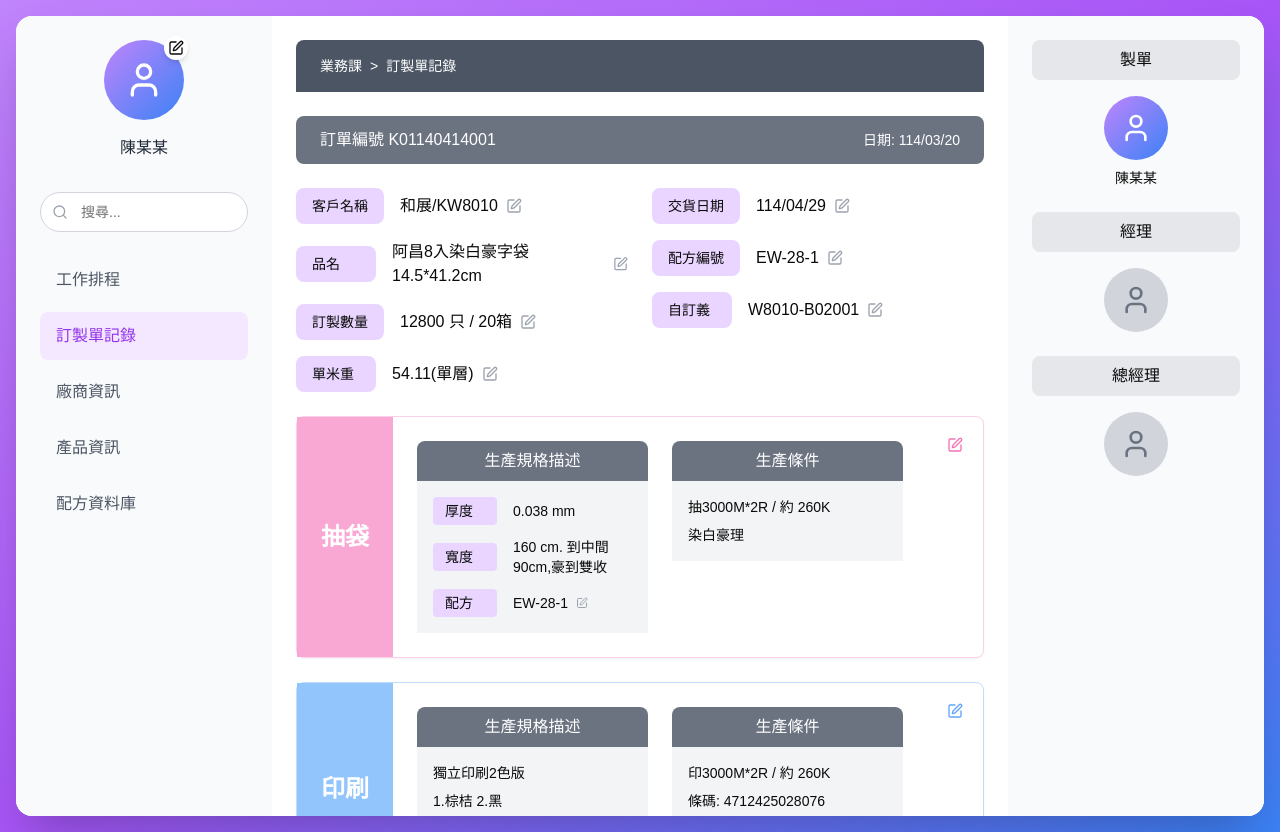
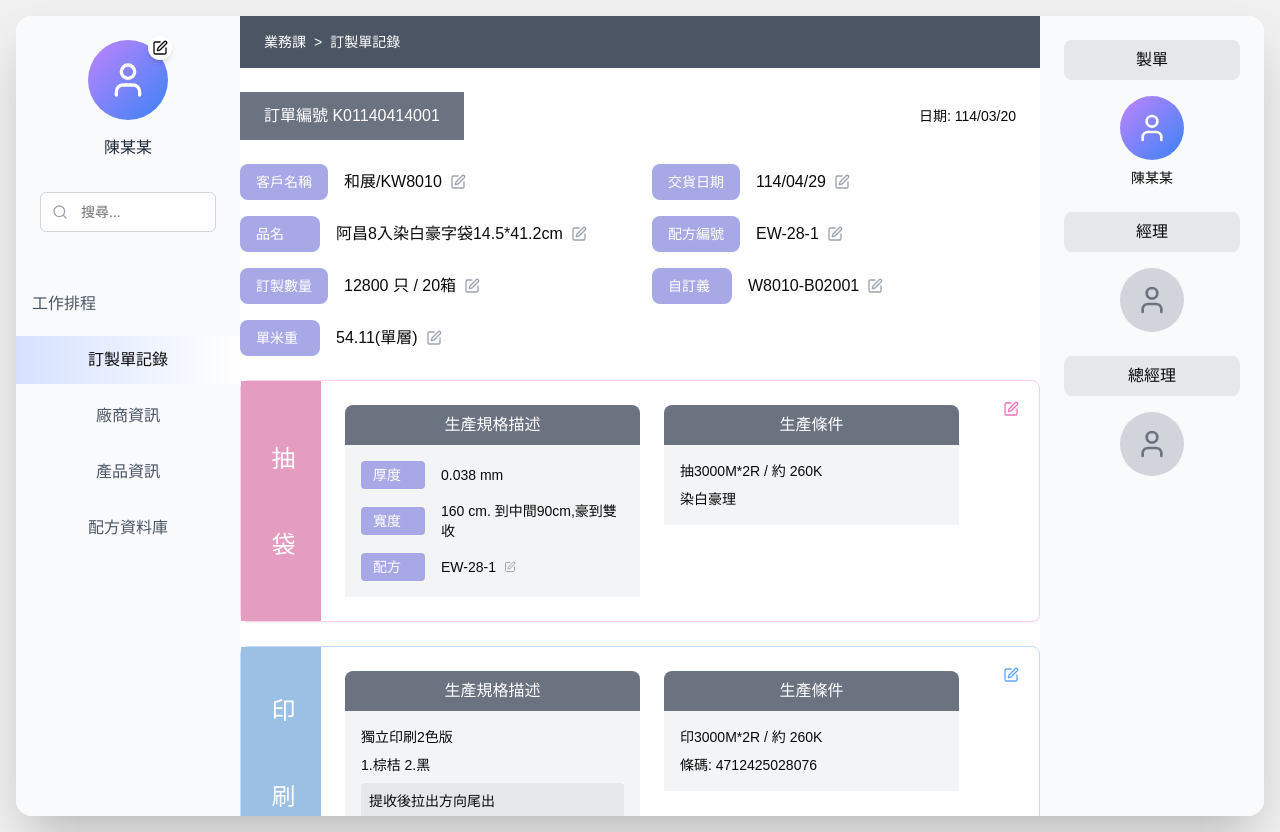
Before and after one commit to flowasitgoes/etPack-admin-new-latest, a Next.js app: page / in a window 1280 px wide. Built offline with nearby package versions, Linux system fonts and the light colour scheme.

Commit message:
抽袋課印刷課裁袋課顏色ok

```diff
--- a/app/page.tsx
+++ b/app/page.tsx
@@ -4,14 +4,17 @@ import { Search, Edit, User } from "lucide-react"
 import { Button } from "@/components/ui/button"
 import { Input } from "@/components/ui/input"
 import { Card, CardContent } from "@/components/ui/card"
+import "../styles/admin-colors.css"
+import "../styles/admin.css"
 
 export default function ERPAdmin() {
   return (
-    <div className="min-h-screen bg-gradient-to-br from-purple-400 via-purple-500 to-blue-500 p-4">
+    <div className="admin-container min-h-screen bg-gradient-to-br p-4">
       <div className="max-w-7xl mx-auto bg-white rounded-2xl shadow-2xl overflow-hidden">
         <div className="flex h-screen">
           {/* Left Sidebar */}
-          <div className="w-64 bg-gray-50 p-6">
+          <div className="admin-left-sidebar bg-gray-50">
+            <div className="user-and-search-section p-6">
               {/* User Profile */}
               <div className="flex flex-col items-center mb-8">
                 <div className="relative mb-4">
@@ -31,23 +34,24 @@ export default function ERPAdmin() {
 
               {/* Search */}
               <div className="relative mb-6">
-              <Input placeholder="搜尋..." className="pl-10 rounded-full border-gray-300" />
+                <Input placeholder="搜尋..." className="pl-10 border-gray-300" />
                 <Search className="absolute left-3 top-1/2 transform -translate-y-1/2 w-4 h-4 text-gray-400" />
               </div>
 
+            </div>
             {/* Navigation Menu */}
             <nav className="space-y-2">
-              <div className="text-gray-600 hover:text-purple-600 hover:bg-purple-50 px-4 py-3 rounded-lg cursor-pointer transition-colors">
+              <div className="text-gray-600 hover:text-purple-600 hover:bg-purple-50 px-4 py-3 cursor-pointer transition-colors">
                 工作排程
               </div>
-              <div className="text-purple-600 bg-purple-100 px-4 py-3 rounded-lg font-medium">訂製單記錄</div>
-              <div className="text-gray-600 hover:text-purple-600 hover:bg-purple-50 px-4 py-3 rounded-lg cursor-pointer transition-colors">
+              <div className="bg-gradient-primary px-4 py-3 text-center">訂製單記錄</div>
+              <div className="text-gray-600 text-center hover:text-purple-600 hover:bg-purple-50 px-4 py-3 cursor-pointer transition-colors">
                 廠商資訊
               </div>
-              <div className="text-gray-600 hover:text-purple-600 hover:bg-purple-50 px-4 py-3 rounded-lg cursor-pointer transition-colors">
+              <div className="text-gray-600 text-center hover:text-purple-600 hover:bg-purple-50 px-4 py-3 cursor-pointer transition-colors">
                 產品資訊
               </div>
-              <div className="text-gray-600 hover:text-purple-600 hover:bg-purple-50 px-4 py-3 rounded-lg cursor-pointer transition-colors">
+              <div className="text-gray-600 text-center hover:text-purple-600 hover:bg-purple-50 px-4 py-3 cursor-pointer transition-colors">
                 配方資料庫
               </div>
             </nav>
@@ -55,9 +59,9 @@ export default function ERPAdmin() {
 
           {/* Main Content */}
           <div className="middle-col-section flex-1 flex" style={{ overflow: "scroll" }}  >
-            <div className="flex-1 p-6">
+            <div className="middle-col-outer-wrap flex-1">
               {/* Header */}
-              <div className="bg-gray-600 text-white px-6 py-4 rounded-t-lg mb-6">
+              <div className="bg-gray-600 text-white px-6 py-4 mb-6">
                 <div className="flex items-center space-x-2 text-sm">
                   <span>業務課</span>
                   <span>{">"}</span>
@@ -66,16 +70,22 @@ export default function ERPAdmin() {
               </div>
 
               {/* Order Header */}
-              <div className="bg-gray-500 text-white px-6 py-3 rounded-lg mb-6 flex justify-between items-center">
+              <div className="order-header-wrap">
+                <div className="bg-gray-500 text-white px-6 py-3 mb-6 flex justify-between items-center">
                   <span className="font-medium">訂單編號 K01140414001</span>
+                </div>
+
+                <div className="px-6 py-3 mb-6 flex justify-between items-center">
                   <span className="text-sm">日期: 114/03/20</span>
                 </div>
+              </div>
+
 
               {/* Order Details Form */}
               <div className="grid grid-cols-2 gap-6 mb-6">
                 <div className="space-y-4">
                   <div className="flex items-center space-x-4">
-                    <div className="bg-purple-200 px-4 py-2 rounded-lg text-sm font-medium min-w-20">客戶名稱</div>
+                    <div className="text-white bg-primary px-4 py-2 rounded-lg text-sm font-medium min-w-20">客戶名稱</div>
                     <div className="flex items-center space-x-2">
                       <span>和展/KW8010</span>
                       <Edit className="w-4 h-4 text-gray-400" />
@@ -83,7 +93,7 @@ export default function ERPAdmin() {
                   </div>
 
                   <div className="flex items-center space-x-4">
-                    <div className="bg-purple-200 px-4 py-2 rounded-lg text-sm font-medium min-w-20">品名</div>
+                    <div className="text-white bg-primary px-4 py-2 rounded-lg text-sm font-medium min-w-20">品名</div>
                     <div className="flex items-center space-x-2">
                       <span>阿昌8入染白豪字袋14.5*41.2cm</span>
                       <Edit className="w-4 h-4 text-gray-400" />
@@ -91,7 +101,7 @@ export default function ERPAdmin() {
                   </div>
 
                   <div className="flex items-center space-x-4">
-                    <div className="bg-purple-200 px-4 py-2 rounded-lg text-sm font-medium min-w-20">訂製數量</div>
+                    <div className="text-white bg-primary px-4 py-2 rounded-lg text-sm font-medium min-w-20">訂製數量</div>
                     <div className="flex items-center space-x-2">
                       <span>12800 只 / 20箱</span>
                       <Edit className="w-4 h-4 text-gray-400" />
@@ -99,7 +109,7 @@ export default function ERPAdmin() {
                   </div>
 
                   <div className="flex items-center space-x-4">
-                    <div className="bg-purple-200 px-4 py-2 rounded-lg text-sm font-medium min-w-20">單米重</div>
+                    <div className="text-white bg-primary px-4 py-2 rounded-lg text-sm font-medium min-w-20">單米重</div>
                     <div className="flex items-center space-x-2">
                       <span>54.11(單層)</span>
                       <Edit className="w-4 h-4 text-gray-400" />
@@ -109,7 +119,7 @@ export default function ERPAdmin() {
 
                 <div className="space-y-4">
                   <div className="flex items-center space-x-4">
-                    <div className="bg-purple-200 px-4 py-2 rounded-lg text-sm font-medium min-w-20">交貨日期</div>
+                    <div className="text-white bg-primary px-4 py-2 rounded-lg text-sm font-medium min-w-20">交貨日期</div>
                     <div className="flex items-center space-x-2">
                       <span>114/04/29</span>
                       <Edit className="w-4 h-4 text-gray-400" />
@@ -117,7 +127,7 @@ export default function ERPAdmin() {
                   </div>
 
                   <div className="flex items-center space-x-4">
-                    <div className="bg-purple-200 px-4 py-2 rounded-lg text-sm font-medium min-w-20">配方編號</div>
+                    <div className="text-white bg-primary px-4 py-2 rounded-lg text-sm font-medium min-w-20">配方編號</div>
                     <div className="flex items-center space-x-2">
                       <span>EW-28-1</span>
                       <Edit className="w-4 h-4 text-gray-400" />
@@ -125,7 +135,7 @@ export default function ERPAdmin() {
                   </div>
 
                   <div className="flex items-center space-x-4">
-                    <div className="bg-purple-200 px-4 py-2 rounded-lg text-sm font-medium min-w-20">自訂義</div>
+                    <div className="text-white bg-primary px-4 py-2 rounded-lg text-sm font-medium min-w-20">自訂義</div>
                     <div className="flex items-center space-x-2">
                       <span>W8010-B02001</span>
                       <Edit className="w-4 h-4 text-gray-400" />
@@ -140,8 +150,11 @@ export default function ERPAdmin() {
                 <Card className="border-pink-200">
                   <CardContent className="p-0">
                     <div className="flex">
-                      <div className="bg-pink-300 text-white px-6 py-8 flex items-center justify-center text-2xl font-bold min-w-20">
-                        抽袋
+                      <div className="bg-bag-drawing text-white px-6 py-8 flex items-center justify-center text-2xl text-vertical min-w-20">
+                        <div className="text-wrap-vertical">
+                          <div>抽</div>
+                          <div>袋</div>
+                        </div>
                       </div>
                       <div className="flex-1 p-6">
                         <div className="grid grid-cols-2 gap-6">
@@ -151,15 +164,15 @@ export default function ERPAdmin() {
                             </div>
                             <div className="bg-gray-100 p-4 space-y-3">
                               <div className="flex items-center space-x-4">
-                                <div className="bg-purple-200 px-3 py-1 rounded text-sm font-medium min-w-16">厚度</div>
+                                <div className="text-white bg-primary px-3 py-1 rounded text-sm font-medium min-w-16">厚度</div>
                                 <span className="text-sm">0.038 mm</span>
                               </div>
                               <div className="flex items-center space-x-4">
-                                <div className="bg-purple-200 px-3 py-1 rounded text-sm font-medium min-w-16">寬度</div>
+                                <div className="text-white bg-primary px-3 py-1 rounded text-sm font-medium min-w-16">寬度</div>
                                 <span className="text-sm">160 cm. 到中間90cm,豪到雙收</span>
                               </div>
                               <div className="flex items-center space-x-4">
-                                <div className="bg-purple-200 px-3 py-1 rounded text-sm font-medium min-w-16">配方</div>
+                                <div className="text-white bg-primary px-3 py-1 rounded text-sm font-medium min-w-16">配方</div>
                                 <div className="flex items-center space-x-2">
                                   <span className="text-sm">EW-28-1</span>
                                   <Edit className="w-3 h-3 text-gray-400" />
@@ -191,8 +204,11 @@ export default function ERPAdmin() {
                 <Card className="border-blue-200">
                   <CardContent className="p-0">
                     <div className="flex">
-                      <div className="bg-blue-300 text-white px-6 py-8 flex items-center justify-center text-2xl font-bold min-w-20">
-                        印刷
+                      <div className="bg-bag-printing text-white px-6 py-8 flex items-center justify-center text-2xl text-vertical min-w-20">
+                        <div className="text-wrap-vertical">
+                          <div>印</div>
+                          <div>刷</div>
+                        </div>
                       </div>
                       <div className="flex-1 p-6">
                         <div className="grid grid-cols-2 gap-6">
@@ -232,8 +248,11 @@ export default function ERPAdmin() {
                 <Card className="border-green-200">
                   <CardContent className="p-0">
                     <div className="flex">
-                      <div className="bg-green-300 text-white px-6 py-8 flex items-center justify-center text-2xl font-bold min-w-20">
-                        裁袋
+                      <div className="bg-bag-cutting text-white px-6 py-8 flex items-center justify-center text-2xl text-vertical min-w-20">
+                        <div className="text-wrap-vertical">
+                          <div>裁</div>
+                          <div>袋</div>
+                        </div>
                       </div>
                       <div className="flex-1 p-6">
                         <div className="grid grid-cols-2 gap-6">
@@ -243,19 +262,19 @@ export default function ERPAdmin() {
                             </div>
                             <div className="bg-gray-100 p-4 space-y-3">
                               <div className="flex items-center space-x-4">
-                                <div className="bg-purple-200 px-3 py-1 rounded text-sm font-medium min-w-16">壹字袋長</div>
+                                <div className="text-white bg-primary px-3 py-1 rounded text-sm font-medium min-w-16">壹字袋長</div>
                                 <span className="text-sm">41.2cm</span>
                               </div>
                               <div className="flex items-center space-x-4">
-                                <div className="bg-purple-200 px-3 py-1 rounded text-sm font-medium min-w-16">內折</div>
+                                <div className="text-white bg-primary px-3 py-1 rounded text-sm font-medium min-w-16">內折</div>
                                 <span className="text-sm">4.5cm</span>
                               </div>
                               <div className="flex items-center space-x-4">
-                                <div className="bg-purple-200 px-3 py-1 rounded text-sm font-medium min-w-16">手提部分寬度</div>
+                                <div className="text-white bg-primary px-3 py-1 rounded text-sm font-medium min-w-16">手提部分寬度</div>
                                 <span className="text-sm">2cm</span>
                               </div>
                               <div className="flex items-center space-x-4">
-                                <div className="bg-purple-200 px-3 py-1 rounded text-sm font-medium min-w-16">孔距孔離邊</div>
+                                <div className="text-white bg-primary px-3 py-1 rounded text-sm font-medium min-w-16">孔距孔離邊</div>
                                 <span className="text-sm">1.5cm</span>
                               </div>
                             </div>
@@ -284,7 +303,7 @@ export default function ERPAdmin() {
             </div>
 
             {/* Right Sidebar - Staff Info */}
-            <div className="right-col-section w-64 bg-gray-50 p-6" style={{ position: "sticky", top: 0, height: "100vh", overflowY: "auto" }}>
+            <div className="admin-right-col-section w-64 bg-gray-50 p-6" style={{ position: "sticky", top: 0, height: "100vh", overflowY: "auto" }}>
               <div className="space-y-6">
                 {/* Order Creator */}
                 <div className="text-center">
--- /dev/null
+++ b/styles/admin-colors.css
@@ -0,0 +1,221 @@
+/* 企業識別顏色系統 - 業務課主色 #9090e4 */
+:root {
+    /* 主色系 */
+    --primary-color: #a8a8e7;
+    --primary-light: #a8a8ea;
+    --primary-lighter: #c0c0f0;
+    --primary-lightest: #e8e8f8;
+    --primary-dark: #7878d8;
+    --primary-darker: #6060cc;
+    --primary-darkest: #4848c0;
+
+    /* 輔助色系 */
+    --secondary-color: #f0f0f0;
+    --secondary-light: #f8f8f8;
+    --secondary-dark: #e0e0e0;
+
+    /* 文字顏色 */
+    --text-primary: #2d2d2d;
+    --text-secondary: #666666;
+    --text-muted: #999999;
+    --text-light: #ffffff;
+
+    /* 狀態顏色 */
+    --success-color: #4ade80;
+    --warning-color: #fbbf24;
+    --error-color: #f87171;
+    --info-color: #60a5fa;
+
+    /* 背景顏色 */
+    --bg-primary: #ffffff;
+    --bg-secondary: #f8f9fa;
+    --bg-tertiary: #f0f0f0;
+    --bg-overlay: rgba(144, 144, 228, 0.1);
+
+    /* 邊框顏色 */
+    --border-primary: #e5e7eb;
+    --border-secondary: #d1d5db;
+    --border-accent: var(--primary-color);
+
+    /* 陰影 */
+    --shadow-sm: 0 1px 2px 0 rgba(144, 144, 228, 0.05);
+    --shadow-md: 0 4px 6px -1px rgba(144, 144, 228, 0.1);
+    --shadow-lg: 0 10px 15px -3px rgba(144, 144, 228, 0.1);
+    --shadow-xl: 0 20px 25px -5px rgba(144, 144, 228, 0.1);
+  }
+
+  /* 主色應用類別 */
+  .bg-primary {
+    background-color: var(--primary-color);
+  }
+
+  .bg-primary-light {
+    background-color: var(--primary-light);
+  }
+
+  .bg-primary-lighter {
+    background-color: var(--primary-lighter);
+  }
+
+  .bg-primary-lightest {
+    background-color: var(--primary-lightest);
+  }
+
+  .bg-primary-dark {
+    background-color: var(--primary-dark);
+  }
+
+  /* 文字顏色類別 */
+  .text-primary {
+    color: var(--primary-color);
+  }
+
+  .text-primary-dark {
+    color: var(--primary-dark);
+  }
+
+  .text-primary-darker {
+    color: var(--primary-darker);
+  }
+
+  /* 邊框顏色類別 */
+  .border-primary {
+    border-color: var(--primary-color);
+  }
+
+  .border-primary-light {
+    border-color: var(--primary-light);
+  }
+
+  /* 漸變背景 */
+  .bg-gradient-primary {
+    background: linear-gradient(135deg, var(--primary-color) 0%, var(--primary-dark) 100%);
+  }
+
+  .bg-gradient-primary-light {
+    background: linear-gradient(135deg, var(--primary-light) 0%, var(--primary-color) 100%);
+  }
+
+  /* 懸停效果 */
+  .hover-primary:hover {
+    background-color: var(--primary-dark);
+    color: var(--text-light);
+  }
+
+  .hover-primary-light:hover {
+    background-color: var(--primary-light);
+  }
+
+  /* 按鈕樣式 */
+  .btn-primary {
+    background-color: var(--primary-color);
+    color: var(--text-light);
+    border: none;
+    padding: 0.5rem 1rem;
+    border-radius: 0.375rem;
+    transition: all 0.2s ease;
+  }
+
+  .btn-primary:hover {
+    background-color: var(--primary-dark);
+    transform: translateY(-1px);
+    box-shadow: var(--shadow-md);
+  }
+
+  .btn-primary-outline {
+    background-color: transparent;
+    color: var(--primary-color);
+    border: 2px solid var(--primary-color);
+    padding: 0.5rem 1rem;
+    border-radius: 0.375rem;
+    transition: all 0.2s ease;
+  }
+
+  .btn-primary-outline:hover {
+    background-color: var(--primary-color);
+    color: var(--text-light);
+  }
+
+  /* 卡片樣式 */
+  .card-primary {
+    background-color: var(--bg-primary);
+    border: 1px solid var(--border-primary);
+    border-radius: 0.5rem;
+    box-shadow: var(--shadow-sm);
+    transition: all 0.2s ease;
+  }
+
+  .card-primary:hover {
+    box-shadow: var(--shadow-md);
+    border-color: var(--border-accent);
+  }
+
+  /* 輸入框樣式 */
+  .input-primary {
+    border: 1px solid var(--border-primary);
+    border-radius: 0.375rem;
+    padding: 0.5rem 0.75rem;
+    transition: all 0.2s ease;
+  }
+
+  .input-primary:focus {
+    outline: none;
+    border-color: var(--primary-color);
+    box-shadow: 0 0 0 3px rgba(144, 144, 228, 0.1);
+  }
+
+  /* 標籤樣式 */
+  .badge-primary {
+    background-color: var(--primary-lightest);
+    color: var(--primary-darker);
+    padding: 0.25rem 0.5rem;
+    border-radius: 0.25rem;
+    font-size: 0.75rem;
+    font-weight: 500;
+  }
+
+  /* 導航樣式 */
+  .nav-item-primary {
+    color: var(--text-secondary);
+    padding: 0.5rem 1rem;
+    border-radius: 0.375rem;
+    transition: all 0.2s ease;
+  }
+
+  .nav-item-primary:hover {
+    color: var(--primary-color);
+    background-color: var(--bg-overlay);
+  }
+
+  .nav-item-primary.active {
+    color: var(--primary-color);
+    background-color: var(--primary-lightest);
+    font-weight: 500;
+  }
+
+  .bg-gradient-primary {
+    background: linear-gradient(90deg, rgb(213 225 255) 0%, rgba(255, 255, 255, 1) 100%);
+  }
+
+  .bg-bag-drawing {
+    background-color: #e49cc0;
+  }
+
+  .bg-bag-printing {
+    background-color: #9cc0e4;
+  }
+
+  .bg-bag-cutting {
+    background-color: #9ce4a8;
+  }
+
+  .text-vertical {
+    writing-mode: vertical-rl;
+  }
+
+  .text-wrap-vertical {
+    display: flex;
+    flex-direction: row;
+    justify-content: space-between;
+    gap: 62px;
+  }
--- /dev/null
+++ b/styles/admin.css
@@ -0,0 +1,20 @@
+.admin-container {
+  background-color: #f0f0f0;
+}
+.admin-left-sidebar {
+  width: 14rem;
+}
+
+.admin-right-col-section {
+  width: 14rem;
+}
+
+.middle-col-outer-wrap {
+
+}
+
+.order-header-wrap {
+  display: flex;
+  flex-direction: row;
+  justify-content: space-between;
+}
```
Lines whose indentation alone changed are shown as unchanged.
